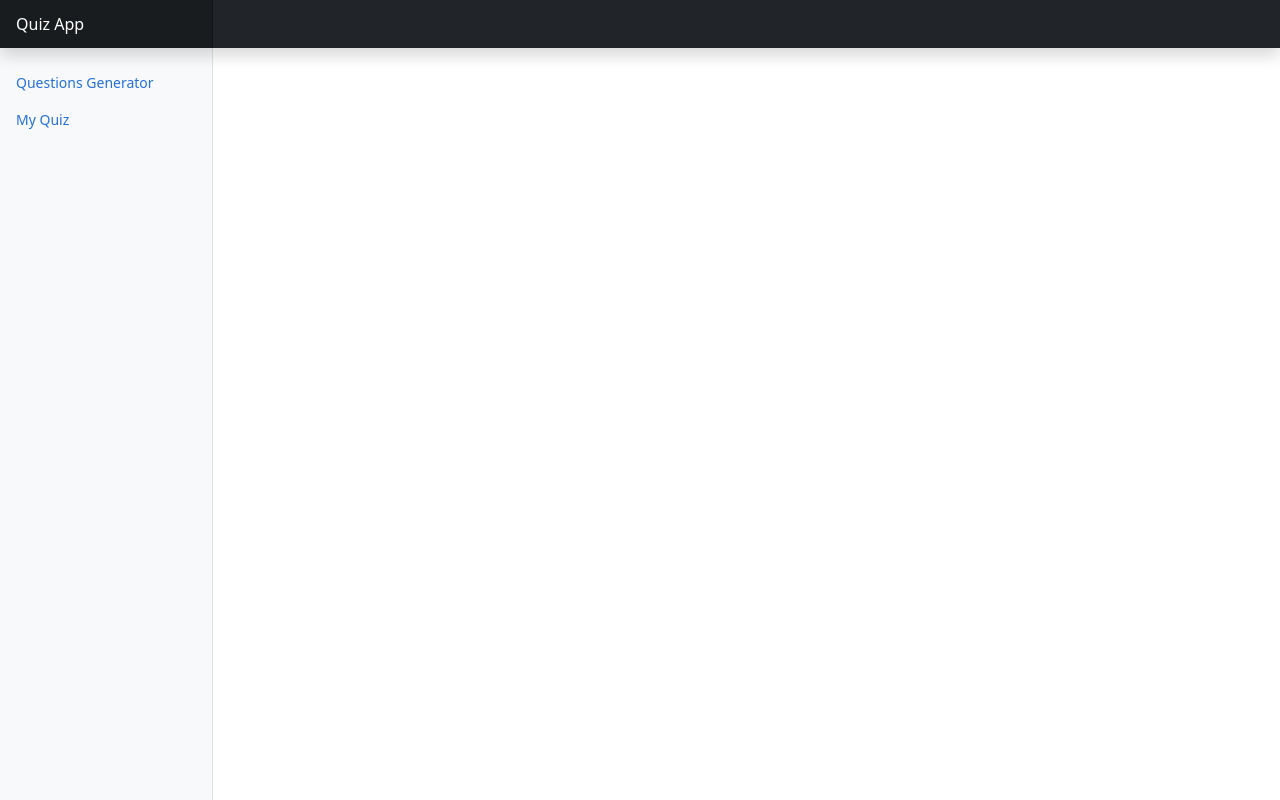
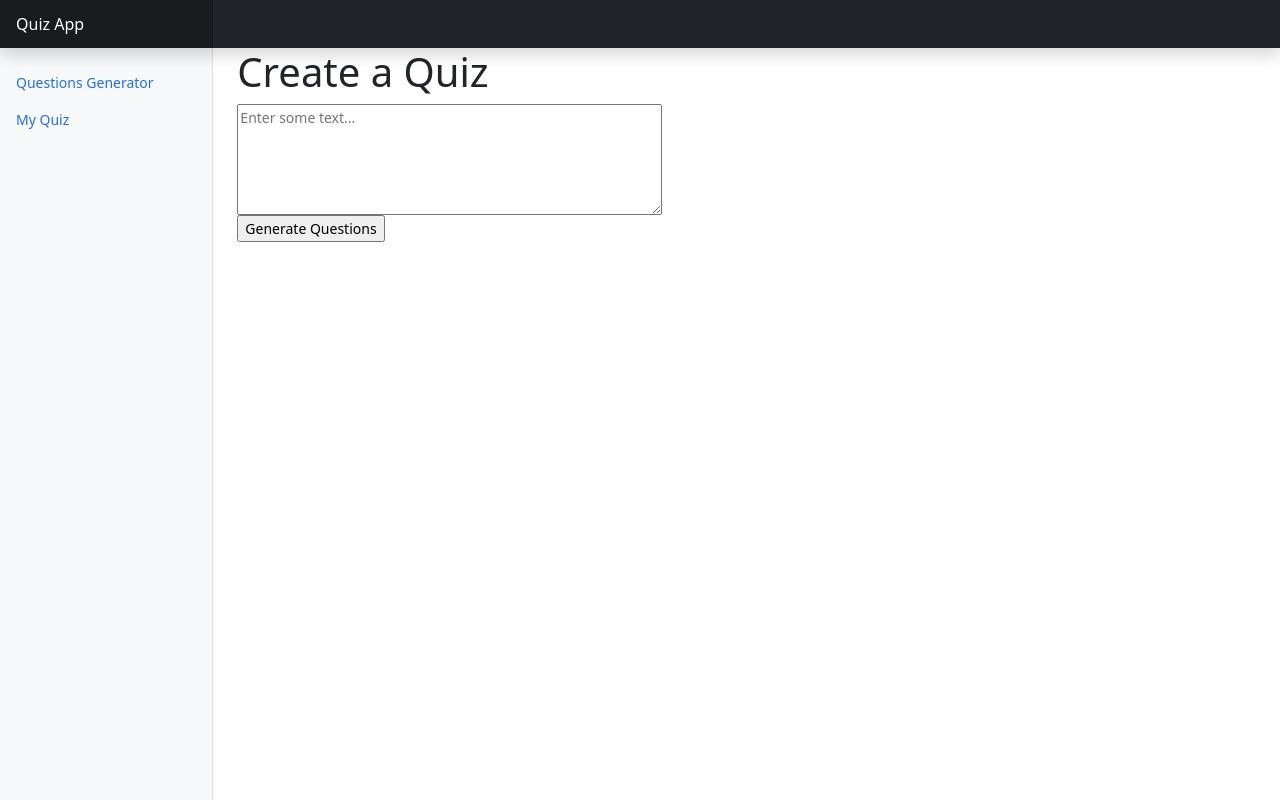
Before and after one commit to jpgacrama/chatgpt, a Django app: page / in a window 1280 px wide. Run offline with Django 5.2, Linux system fonts and the light colour scheme; some libraries are stand-ins or nearby versions.

Commit message:
Chapter05: Added a Create a Quiz Form

```diff
--- a/Chapter05 QuizApp/quiz_project/templates/base.html
+++ b/Chapter05 QuizApp/quiz_project/templates/base.html
@@ -1,4 +1,5 @@
 {% load static %}
+
 <html lang="en" data-bs-theme="auto">
 <head>
   <script src="/docs/5.3/assets/js/color-modes.js"></script>
@@ -9,13 +10,16 @@
   <link href="{% static 'css/bootstrap.min.css' %}" rel="stylesheet" />
   <!-- Custom styles for this template -->
   <link href="{% static 'css/dashboard.css' %}" rel="stylesheet" />
+  <link rel="stylesheet" type="text/css" href="{% static 'css/quiz_style.css' %}">
 </head>
+
 <body>
   <header class="navbar navbar-dark sticky-top bg-dark flex-md-nowrap p-0 shadow">
     <a class="navbar-brand col-md-3 col-lg-2 me-0 px-3 fs-6" href="#">Quiz App</a>
     <div class="navbar-nav">
     </div>
   </header>
+
   <div class="container-fluid">
     <div class="row">
       <nav id="sidebarMenu" class="col-md-3 col-lg-2 d-md-block bg-body-tertiary sidebar collapse">
@@ -36,6 +40,21 @@
           </ul>
         </div>
       </nav>
+      <main class="col-md-9 ms-sm-auto col-lg-10 px-md-4">
+        {% block content %}
+          <h1>Create a Quiz</h1>
+          <form method="post" action="">
+            {% csrf_token %}
+            <textarea name="text" rows="5" cols="50" placeholder="Enter some text..."></textarea>
+            <br>
+            <input type="submit" value="Generate Questions">
+          </form>
+
+          {% if questions %}
+            <h2>Generated Questions:</h2>
+          {% endif %}
+        {% endblock %}
+      </main>
     </div>
   </div>
 </body>
```
